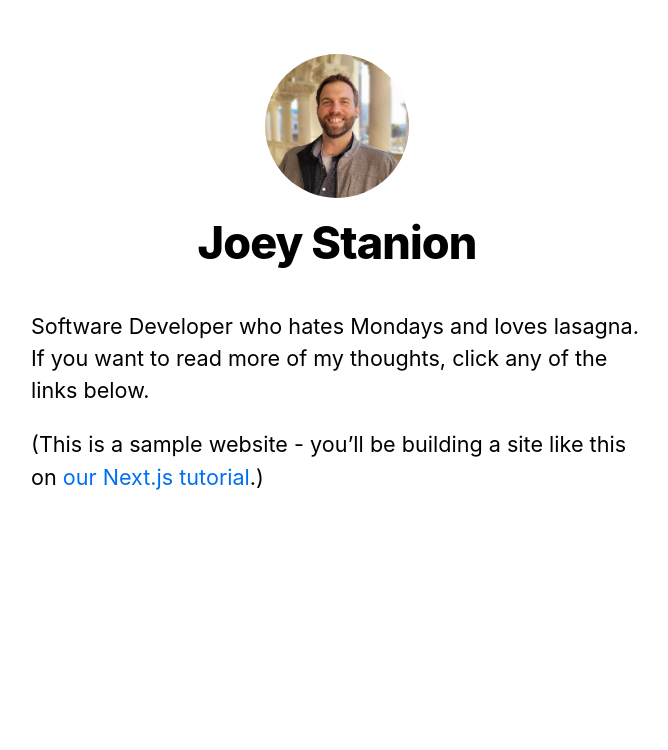
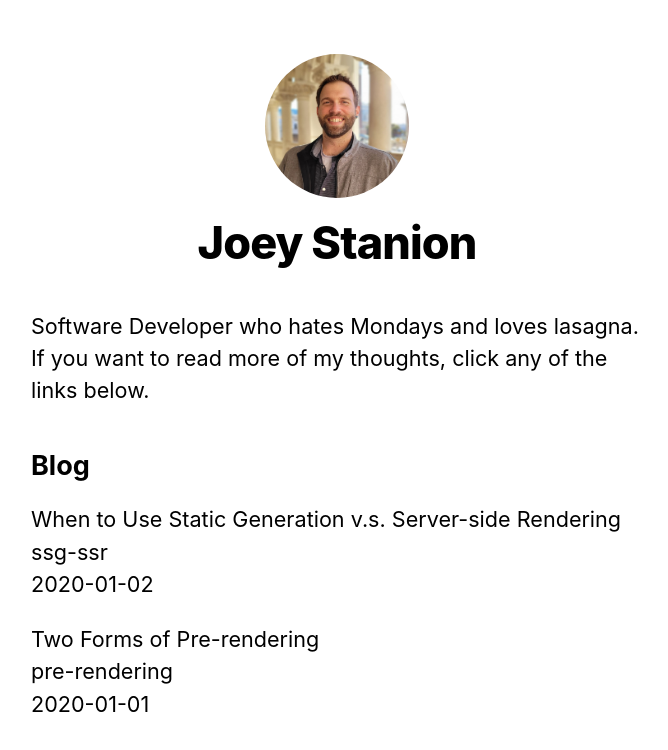
Before and after one commit to Jstanion/challenges, a Next.js app in the folder nextjs-blog/: page / in a window 1280 px wide. Shown: the top 750 px of the page, without its empty margins (303-971 px from the left). Built offline with nearby package versions, Linux system fonts and the light colour scheme.

Commit message:
updated Home component with JSX for mapping posts data

```diff
--- a/nextjs-blog/pages/index.js
+++ b/nextjs-blog/pages/index.js
@@ -1,7 +1,7 @@
-import Head from 'next/head';
-import Layout, { siteTitle } from '../components/layout';
-import utilStyles from '../styles/utils.module.css';
-import { getSortedPostsData } from '../lib/posts';
+import Head from "next/head";
+import Layout, { siteTitle } from "../components/layout";
+import utilStyles from "../styles/utils.module.css";
+import { getSortedPostsData } from "../lib/posts";
 
 export async function getStaticProps() {
   const allPostsData = getSortedPostsData();
@@ -19,11 +19,24 @@ export default function Home({ allPostsData }) {
         <title>{siteTitle}</title>
       </Head>
       <section className={utilStyles.headingMd}>
-        <p>Software Developer who hates Mondays and loves lasagna. If you want to read more of my thoughts, click any of the links below.</p>
         <p>
-          (This is a sample website - you’ll be building a site like this on{' '}
-          <a href="https://nextjs.org/learn">our Next.js tutorial</a>.)
+          Software Developer who hates Mondays and loves lasagna. If you want to
+          read more of my thoughts, click any of the links below.
         </p>
+      </section>
+      <section className={`${utilStyles.headingMd} ${utilStyles.padding1px}`}>
+        <h2 className={utilStyles.headingLg}>Blog</h2>
+        <ul className={utilStyles.list}>
+          {allPostsData.map(({ id, date, title }) => (
+            <li className={utilStyles.listItem} key={id}>
+              {title}
+              <br />
+              {id}
+              <br />
+              {date}
+            </li>
+          ))}
+        </ul>
       </section>
     </Layout>
   );
```
